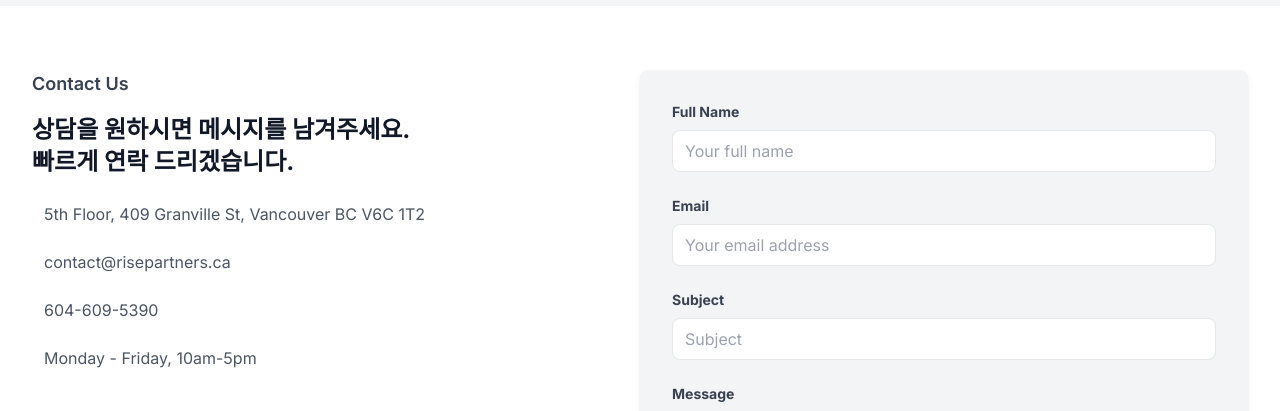
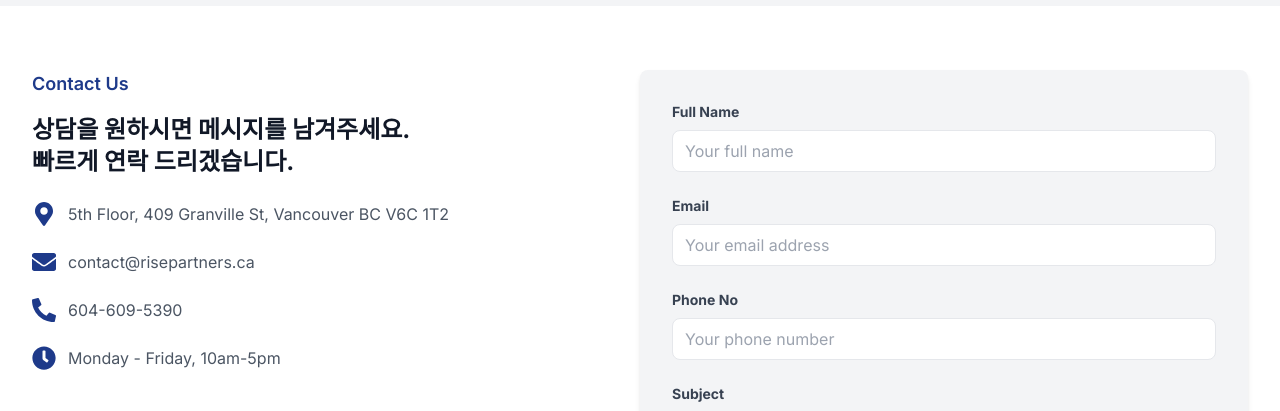
Before and after one commit to npaik/RP-Home, a Next.js app: page /contact in a window 1280 px wide. Shown: the part 601-1012 px from the top of the page. Built offline with nearby package versions, Linux system fonts and the light colour scheme.

Commit message:
database

```diff
--- a/src/app/components/contact/second-block.tsx
+++ b/src/app/components/contact/second-block.tsx
@@ -1,11 +1,62 @@
 "use client";
+import { useState } from "react";
+import {
+  FaMapMarkerAlt,
+  FaEnvelope,
+  FaPhoneAlt,
+  FaClock,
+} from "react-icons/fa";
 
 export default function SecondBlock() {
+  const [formData, setFormData] = useState({
+    name: "",
+    email: "",
+    phone: "",
+    subject: "",
+    message: "",
+  });
+
+  const handleChange = (e: any) => {
+    setFormData({
+      ...formData,
+      [e.target.name]: e.target.value,
+    });
+  };
+
+  const handleSubmit = async (event: React.FormEvent) => {
+    event.preventDefault();
+    try {
+      const response = await fetch("/api/contact", {
+        method: "POST",
+        headers: {
+          "Content-Type": "application/json",
+        },
+        body: JSON.stringify({ formData }),
+      });
+
+      if (response.ok) {
+        alert("Message sent successfully");
+        setFormData({
+          name: "",
+          email: "",
+          phone: "",
+          subject: "",
+          message: "",
+        });
+      } else {
+        alert("Failed to send message");
+      }
+    } catch (error) {
+      console.error("Error sending message", error);
+      alert("Failed to send message");
+    }
+  };
+
   return (
     <div className="container mx-auto px-4 sm:px-6 lg:px-8 py-16">
       <div className="flex flex-col md:flex-row justify-between items-start">
         <div className="md:w-1/2 pr-8">
-          <h2 className="text-lg font-semibold text-gray-700 mb-4">
+          <h2 className="text-lg font-semibold text-blue-900 mb-4">
             Contact Us
           </h2>
           <h3 className="text-2xl font-bold text-gray-900 mb-6">
@@ -15,43 +66,23 @@ export default function SecondBlock() {
           </h3>
           <ul className="space-y-6">
             <li className="flex items-center">
-              {/* <Image
-                  src="/location-icon.png"
-                  alt="Location"
-                  width={24}
-                  height={24}
-                /> */}
+              <FaMapMarkerAlt className="text-blue-900 w-6 h-6" />
               <span className="ml-3 text-gray-600">
                 5th Floor, 409 Granville St, Vancouver BC V6C 1T2
               </span>
             </li>
             <li className="flex items-center">
-              {/* <Image
-                  src="/email-icon.png"
-                  alt="Email Address"
-                  width={24}
-                  height={24}
-                /> */}
+              <FaEnvelope className="text-blue-900 w-6 h-6" />
               <span className="ml-3 text-gray-600">
                 contact@risepartners.ca
               </span>
             </li>
             <li className="flex items-center">
-              {/* <Image
-                  src="/phone-icon.png"
-                  alt="Make A Call"
-                  width={24}
-                  height={24}
-                /> */}
+              <FaPhoneAlt className="text-blue-900 w-6 h-6" />
               <span className="ml-3 text-gray-600">604-609-5390</span>
             </li>
             <li className="flex items-center">
-              {/* <Image
-                  src="/hours-icon.png"
-                  alt="Working Hour"
-                  width={24}
-                  height={24}
-                /> */}
+              <FaClock className="text-blue-900 w-6 h-6" />
               <span className="ml-3 text-gray-600">
                 Monday - Friday, 10am-5pm
               </span>
@@ -59,7 +90,7 @@ export default function SecondBlock() {
           </ul>
         </div>
         <div className="md:w-1/2 bg-gray-100 p-8 rounded-lg shadow-md mt-8 md:mt-0">
-          <form>
+          <form onSubmit={handleSubmit}>
             <div className="mb-6">
               <label
                 htmlFor="name"
@@ -71,6 +102,8 @@ export default function SecondBlock() {
                 type="text"
                 id="name"
                 name="name"
+                value={formData.name}
+                onChange={handleChange}
                 className="w-full px-3 py-2 border rounded-lg focus:outline-none focus:shadow-outline"
                 placeholder="Your full name"
               />
@@ -86,8 +119,27 @@ export default function SecondBlock() {
                 type="email"
                 id="email"
                 name="email"
+                value={formData.email}
+                onChange={handleChange}
                 className="w-full px-3 py-2 border rounded-lg focus:outline-none focus:shadow-outline"
                 placeholder="Your email address"
+              />
+            </div>
+            <div className="mb-6">
+              <label
+                htmlFor="phone"
+                className="block text-gray-700 text-sm font-bold mb-2"
+              >
+                Phone No
+              </label>
+              <input
+                type="tel"
+                id="phone"
+                name="phone"
+                value={formData.phone}
+                onChange={handleChange}
+                className="w-full px-3 py-2 border rounded-lg focus:outline-none focus:shadow-outline"
+                placeholder="Your phone number"
               />
             </div>
             <div className="mb-6">
@@ -101,6 +153,8 @@ export default function SecondBlock() {
                 type="text"
                 id="subject"
                 name="subject"
+                value={formData.subject}
+                onChange={handleChange}
                 className="w-full px-3 py-2 border rounded-lg focus:outline-none focus:shadow-outline"
                 placeholder="Subject"
               />
@@ -115,6 +169,8 @@ export default function SecondBlock() {
               <textarea
                 id="message"
                 name="message"
+                value={formData.message}
+                onChange={handleChange}
                 rows={4}
                 className="w-full px-3 py-2 border rounded-lg focus:outline-none focus:shadow-outline"
                 placeholder="Your message"
--- a/src/app/components/support/fourth-block.tsx
+++ b/src/app/components/support/fourth-block.tsx
@@ -1,8 +1,5 @@
 "use client";
 import { useState } from "react";
-
-//? 해야할일
-//~ send email logic
 
 export default function FourthBlock() {
   const [formData, setFormData] = useState({
@@ -20,10 +17,33 @@ export default function FourthBlock() {
     });
   };
 
-  const handleSubmit = (e: any) => {
-    e.preventDefault();
-    // Handle form submission
-    console.log(formData);
+  const handleSubmit = async (event: React.FormEvent) => {
+    event.preventDefault();
+    try {
+      const response = await fetch("/api/contact", {
+        method: "POST",
+        headers: {
+          "Content-Type": "application/json",
+        },
+        body: JSON.stringify({ formData }),
+      });
+
+      if (response.ok) {
+        alert("Message sent successfully");
+        setFormData({
+          name: "",
+          email: "",
+          phone: "",
+          subject: "",
+          message: "",
+        });
+      } else {
+        alert("Failed to send message");
+      }
+    } catch (error) {
+      console.error("Error sending message", error);
+      alert("Failed to send message");
+    }
   };
 
   return (
@@ -87,7 +107,7 @@ export default function FourthBlock() {
                 value={formData.phone}
                 onChange={handleChange}
                 className="mt-1 block w-full p-3 border border-gray-300 rounded-md shadow-sm focus:ring-blue-500 focus:border-blue-500"
-                placeholder="(+82) 604-609-5390"
+                placeholder="(+1) 604-609-5390"
                 required
               />
             </div>
--- /dev/null
+++ b/src/db/index.ts
@@ -0,0 +1,7 @@
+import { neon } from "@neondatabase/serverless";
+import { drizzle } from "drizzle-orm/neon-http";
+
+export * from "drizzle-orm";
+
+const sql = neon(process.env.DB!);
+export const db = drizzle(sql);
--- /dev/null
+++ b/src/db/schema/tables.ts
@@ -0,0 +1,10 @@
+import { serial, text, pgTable } from "drizzle-orm/pg-core";
+
+export const contact = pgTable("contact", {
+  id: serial("id").primaryKey(),
+  fullName: text("full_name").notNull(),
+  email: text("email").notNull(),
+  phone: text("phone"),
+  subject: text("subject").notNull(),
+  message: text("message").notNull(),
+});
--- /dev/null
+++ b/src/pages/api/contact.ts
@@ -0,0 +1,32 @@
+"use server";
+
+import { NextApiRequest, NextApiResponse } from "next";
+import { db } from "@/db";
+import { contact } from "@/db/schema/tables";
+
+export default async function handler(
+  req: NextApiRequest,
+  res: NextApiResponse
+) {
+  if (req.method === "POST") {
+    const { name, email, phone, subject, message } = req.body.formData;
+
+    try {
+      await db.insert(contact).values({
+        fullName: name,
+        email,
+        phone,
+        subject,
+        message,
+      });
+
+      res.status(200).json({ message: "Message sent successfully" });
+    } catch (error) {
+      console.error("Error saving email", error);
+      res.status(500).json({ error: "Failed to save message" });
+    }
+  } else {
+    res.setHeader("Allow", ["POST"]);
+    res.status(405).end(`Method ${req.method} not allowed`);
+  }
+}
```
Also changed, not shown: drizzle.config.ts (added, +10 -0 lines), drizzle/meta/0000_snapshot.json (added, +61 -0 lines), drizzle/meta/_journal.json (added, +13 -0 lines), package.json (+7 -1 lines), 2 other files (tests, documents, lock files or other folders).
